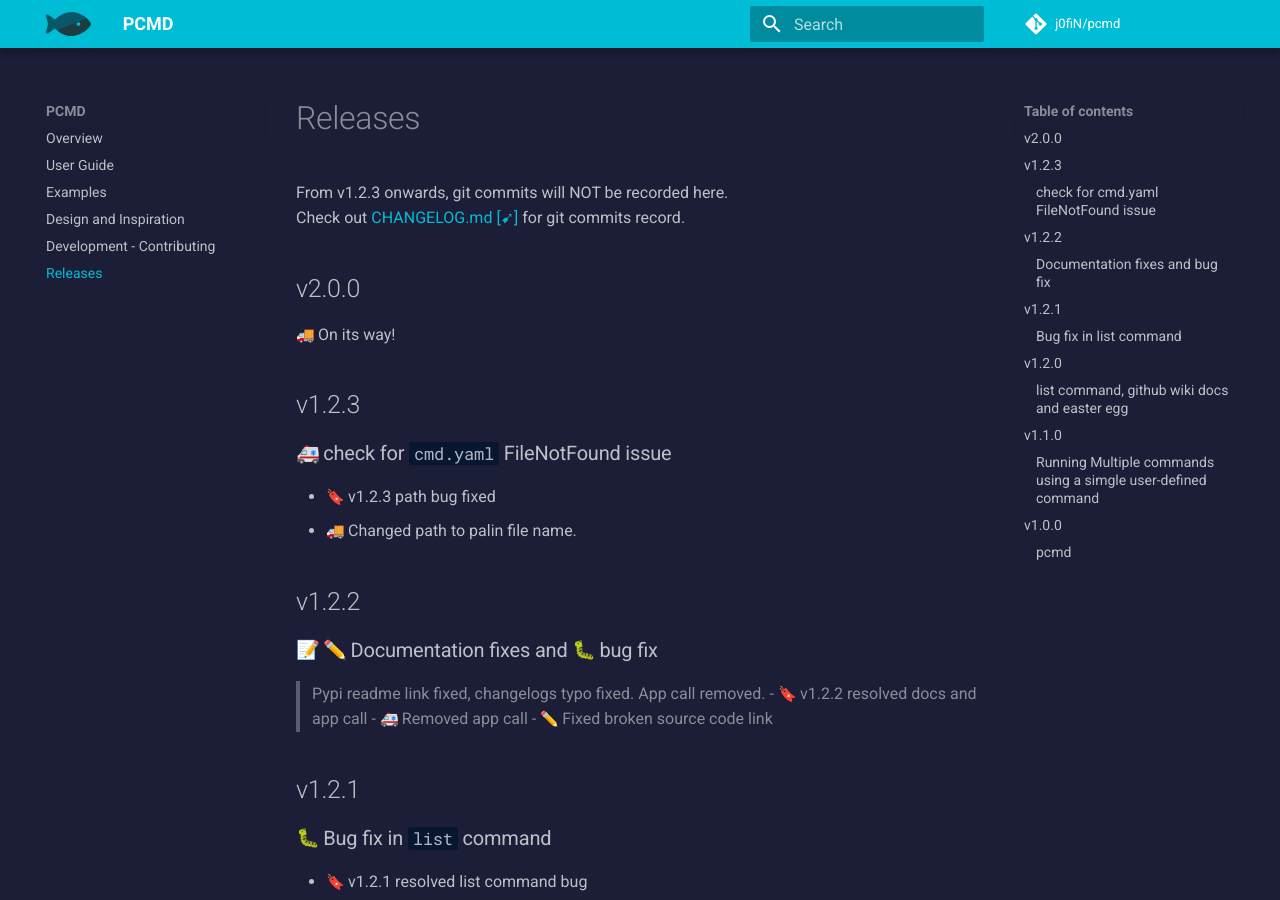
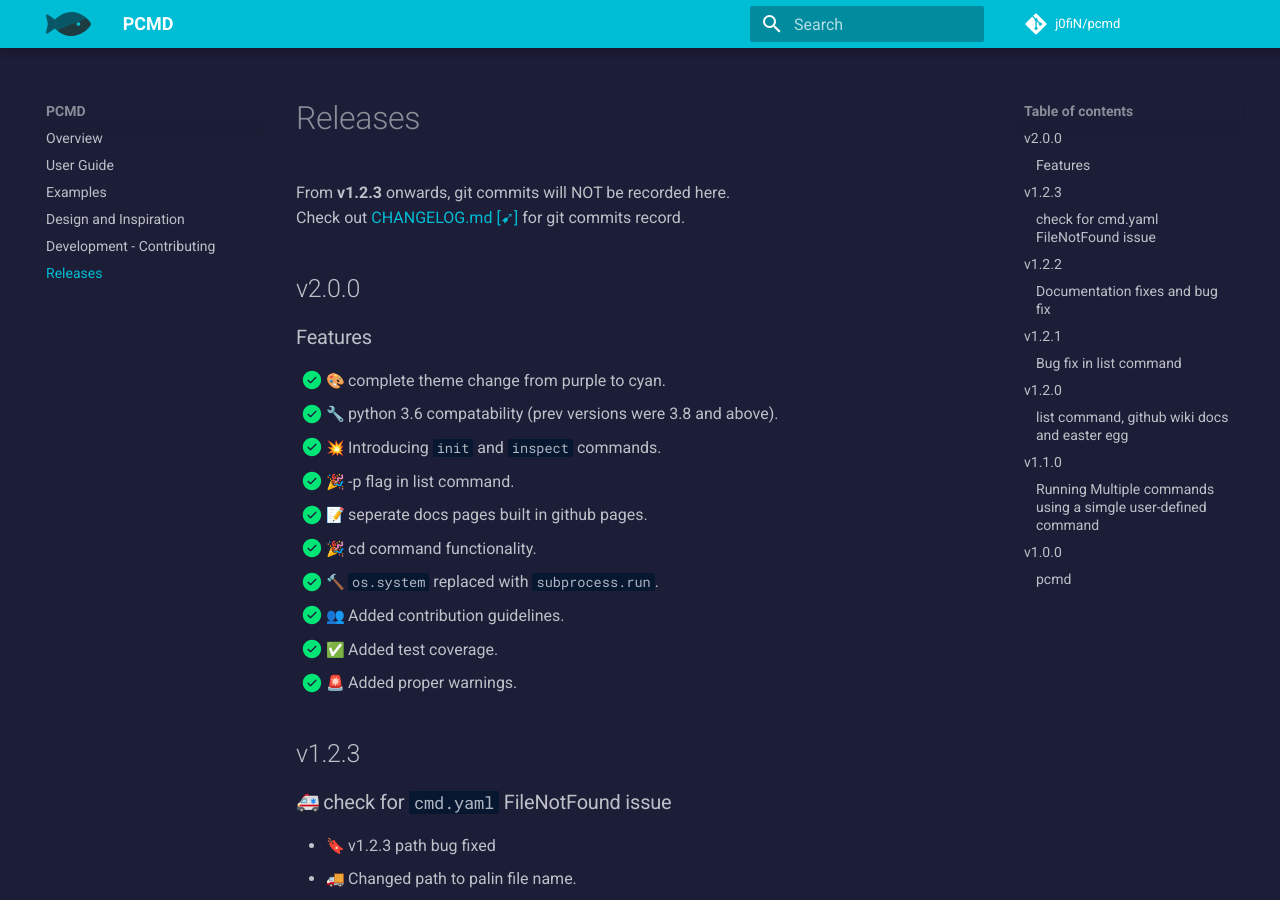
Before and after one commit to j0fiN/pcmd, an MkDocs documentation site: the page built from docs/releases.md, in a window 1280 px wide and 900 px high. Built offline with MkDocs 1.6.1 and Material for MkDocs 9.7.7, drawn with Linux system fonts in a browser that asks for light colours; emoji names are drawn with the system emoji font; comment, search, counter and statistics services are not loaded; the version menu is left out.

Commit message:
:memo: Updated version features

```diff
--- a/docs/releases.md
+++ b/docs/releases.md
@@ -1,8 +1,18 @@
 # Releases
-From v1.2.3 onwards, git commits will NOT be recorded here.
+From **v1.2.3** onwards, git commits will NOT be recorded here.
 Check out <a href="https://github.com/j0fiN/pcmd/blob/main/CHANGELOG.md" class="link" target="_blank">CHANGELOG.md</a> for git commits record.
 ## v2.0.0
-:truck: On its way!
+### Features
+- [x] :art: complete theme change from purple to cyan.
+- [x] :wrench: python 3.6 compatability (prev versions were 3.8 and above).
+- [x] :boom: Introducing `init` and `inspect` commands.
+- [x] :tada: -p flag in list command.
+- [x] :memo: seperate docs pages built in github pages.
+- [x] :tada: cd command functionality.
+- [x] :hammer: `os.system` replaced with `subprocess.run`.
+- [x] :busts_in_silhouette: Added contribution guidelines.
+- [x] :white_check_mark: Added test coverage.
+- [x] :rotating_light: Added proper warnings.
 ## v1.2.3
 
 ### :ambulance: check for `cmd.yaml` FileNotFound issue
```
